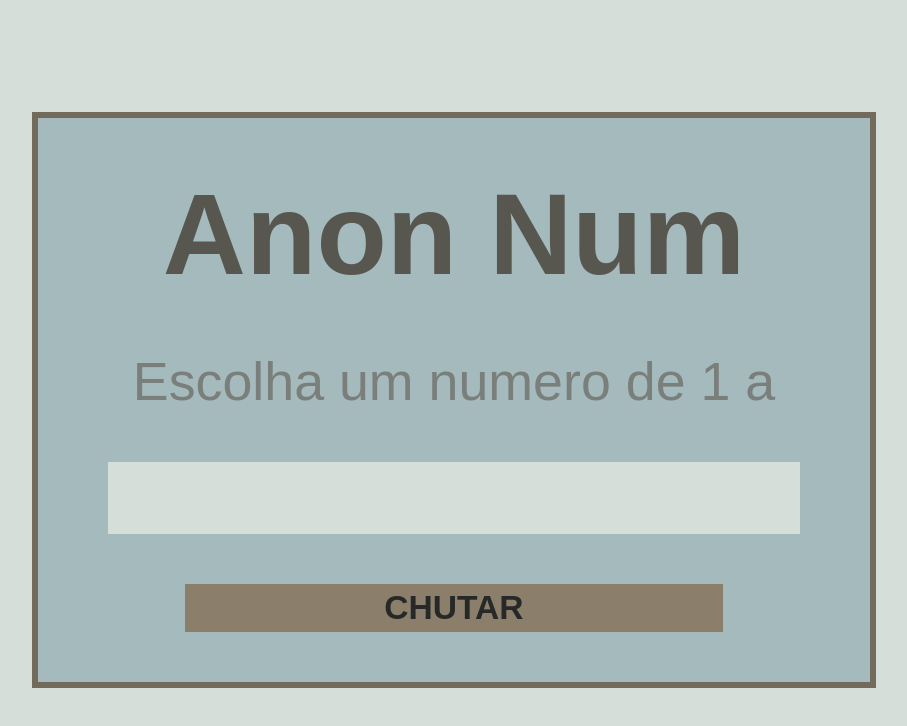
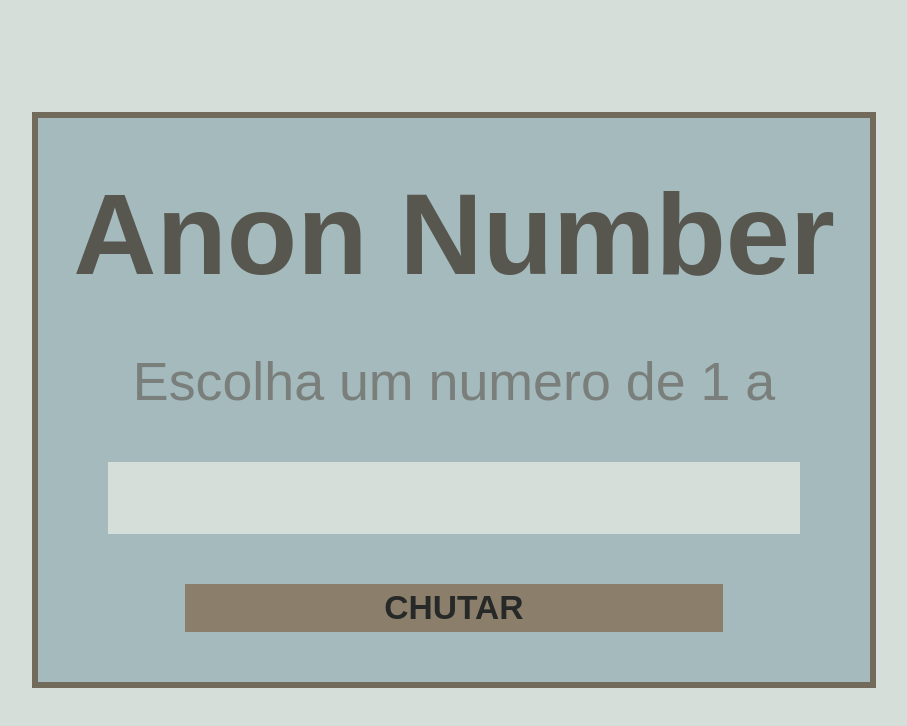
Before and after one commit to z0374/AnonNum, a plain HTML site: page index.html in a window 1280 px wide. Both pictures are taken after a click on the button "INICIAR". Shown: the whole page, without its empty margins (186-1093 px from the left). Drawn offline with Linux system fonts and the light colour scheme.

Commit message:
Update index.html

```diff
--- a/index.html
+++ b/index.html
@@ -75,7 +75,7 @@ var tntvs = 1;
 function nmmxx(){
 	nmmx = document.querySelector('input').value;
 	sctnm = nvnm();
-	mn('Anon Num', `Escolha um numero de 1 a ${nmmx}`);
+	mn('Anon Number', `Escolha um numero de 1 a ${nmmx}`);
 	lmpcmp();
 	document.getElementById('in').innerHTML =('<button id="in" onclick="vrct()">CHUTAR</button>');
 }
```
